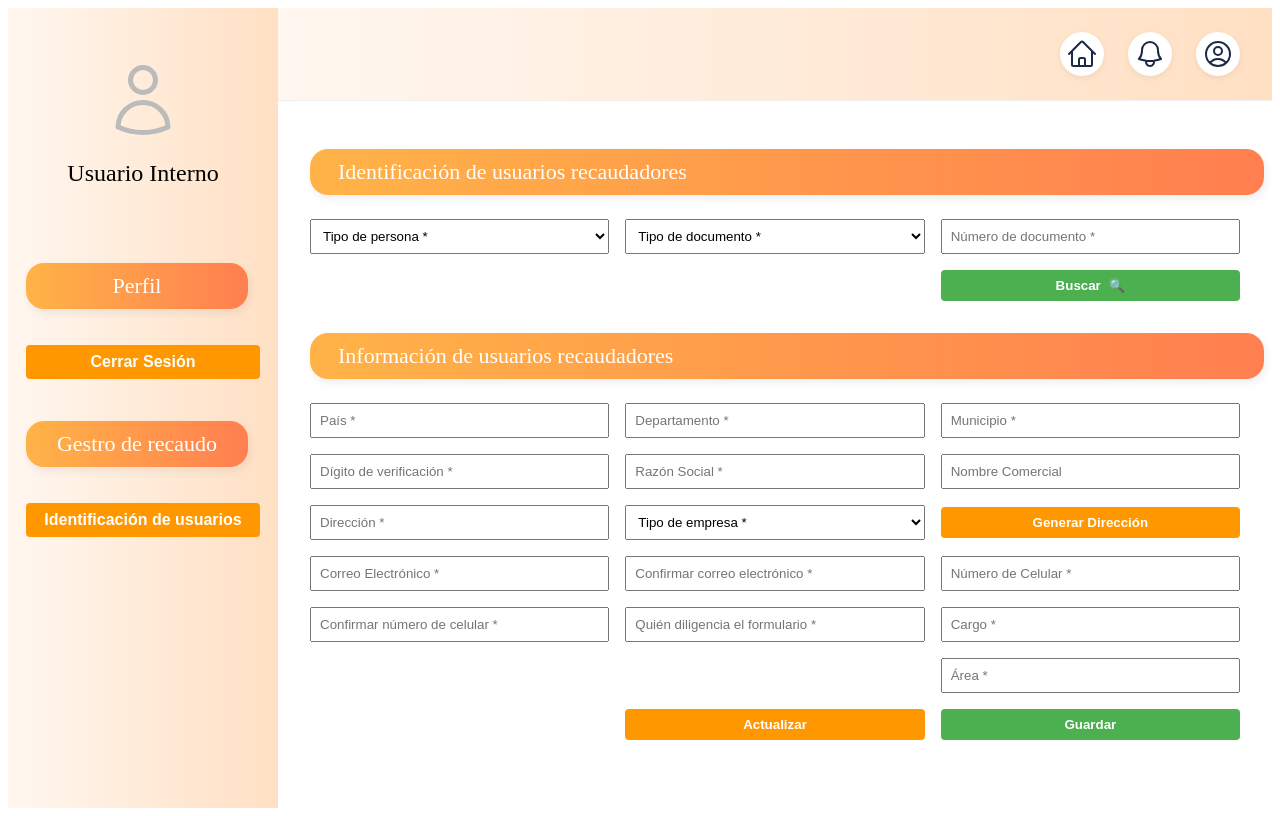
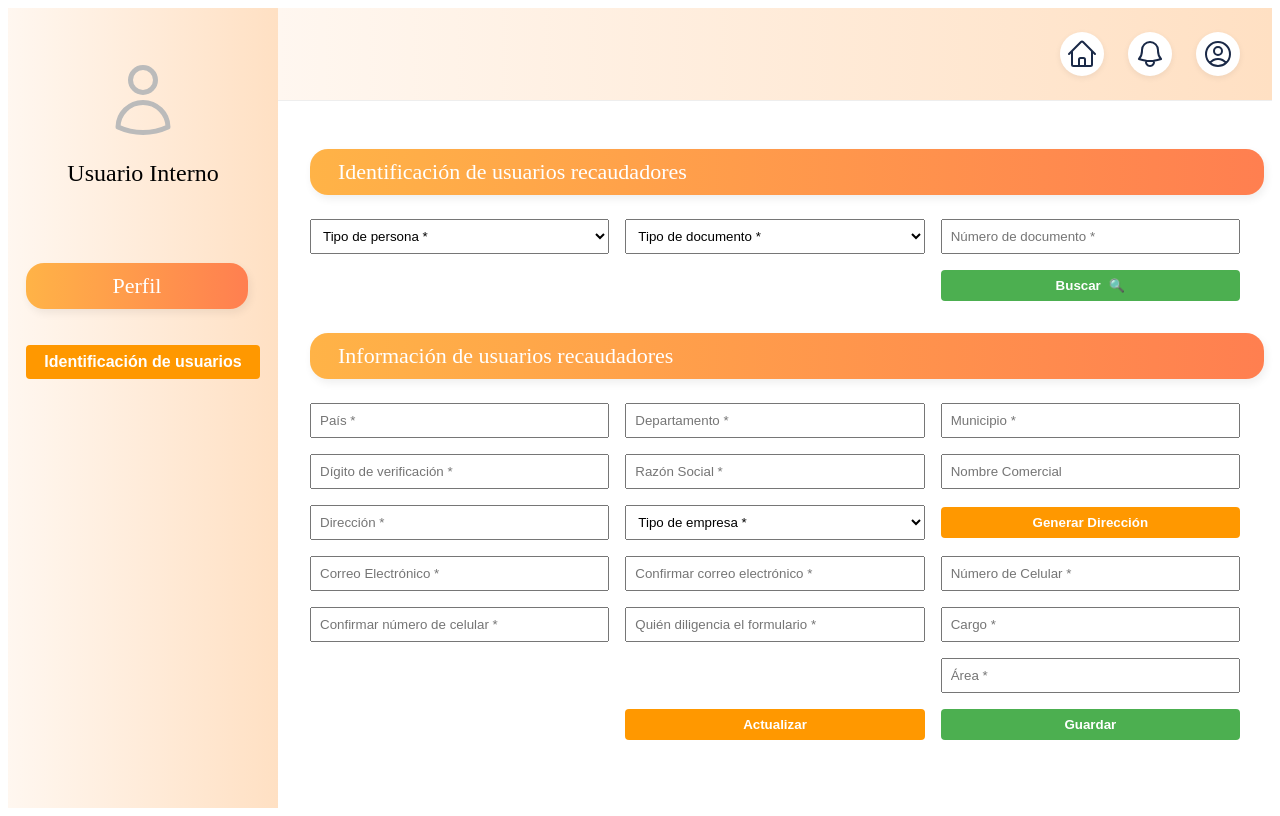
Before and after one commit to rafad8604/PruebaTecnicaDespliegue, a Next.js app in the folder front/: page / in a window 1280 px wide. Built offline with nearby package versions, Linux system fonts and the light colour scheme.

Commit message:
Cambio botones

```diff
--- a/front/src/app/components/Sidebar.tsx
+++ b/front/src/app/components/Sidebar.tsx
@@ -54,24 +54,8 @@ const Sidebar: React.FC = () => (
       >
         Perfil
       </div>
-      <button style={buttonStyle}>Cerrar Sesión</button>
-      <div style={{ marginTop: 30 }}>
-        <div
-        style={{
-          background: 'linear-gradient(90deg, #ffb347 0%, #ff7f50 100%)',
-          color: '#fff',
-          borderRadius: 18,
-          padding: '10px',
-          fontSize: 22,
-          fontWeight: 400,
-          margin: '16px 0 24px 0px', // margen izquierdo para igualar ambos lados
-          boxShadow: '2px 4px 8px #0001',
-          width: 'calc(100% - 32px)', // resta el margen izquierdo y derecho
-          textAlign: 'center',
-        }}
-      >
-        Gestro de recaudo
-      </div>
+      <div style={{ marginBottom: 16 }}>
+
         <button style={buttonStyle}>Identificación de usuarios</button>
       </div>
     </nav>
```
